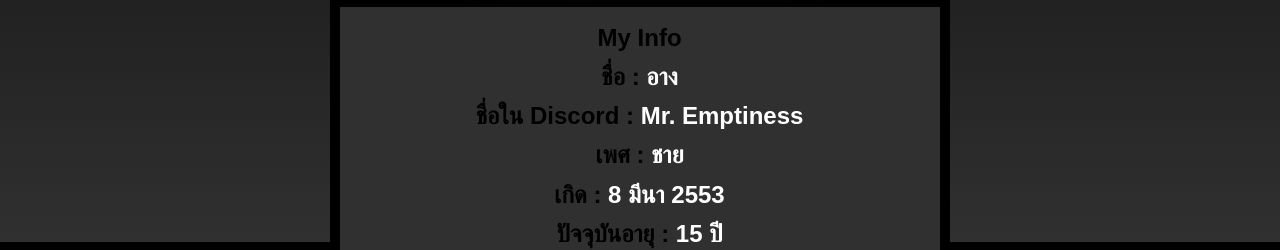
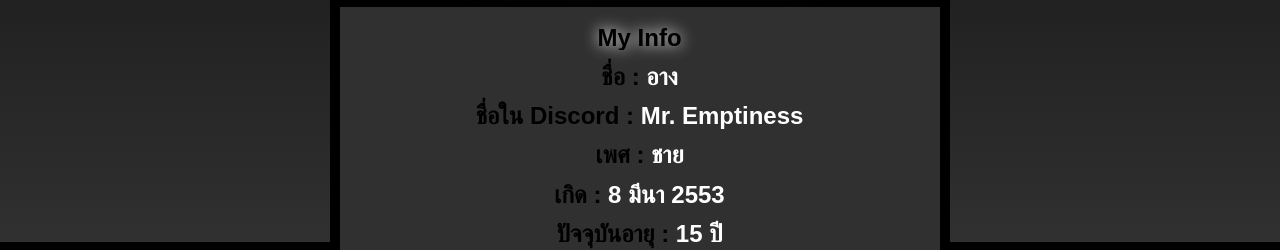
Before and after one commit to UnknownHat832553/My-Profile, a plain HTML site: page index.html in a window 1280 px wide. Shown: the part 558-808 px from the top of the page. Drawn offline with Linux system fonts and the light colour scheme.

Commit message:
Update index.html

```diff
--- a/index.html
+++ b/index.html
@@ -22,7 +22,7 @@
     <div class="border">
         <div class="border-main">
             <center>
-                <h4 style="border-radius: 35px; transform: scale(1.5);">My Info</h4>
+                <h4 style="border-radius: 35px; transform: scale(1.5); filter: drop-shadow(0 0 .3em #ffffff);">My Info</h4>
                 <h4 class="text-white"><span class="text-main">ชื่อ : </span>อาง</h4>
                 <h4 class="text-white"><span class="text-main">ชื่อใน Discord : </span><span class="hover-name"></span></h4>
                 <h4 class="text-white"><span class="text-main">เพศ : </span>ชาย</h4>
```
